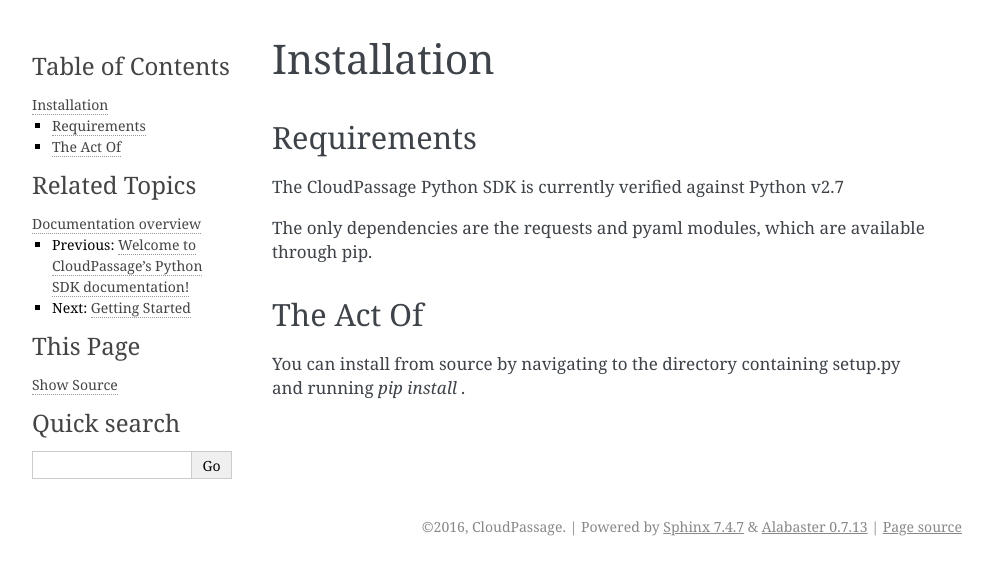
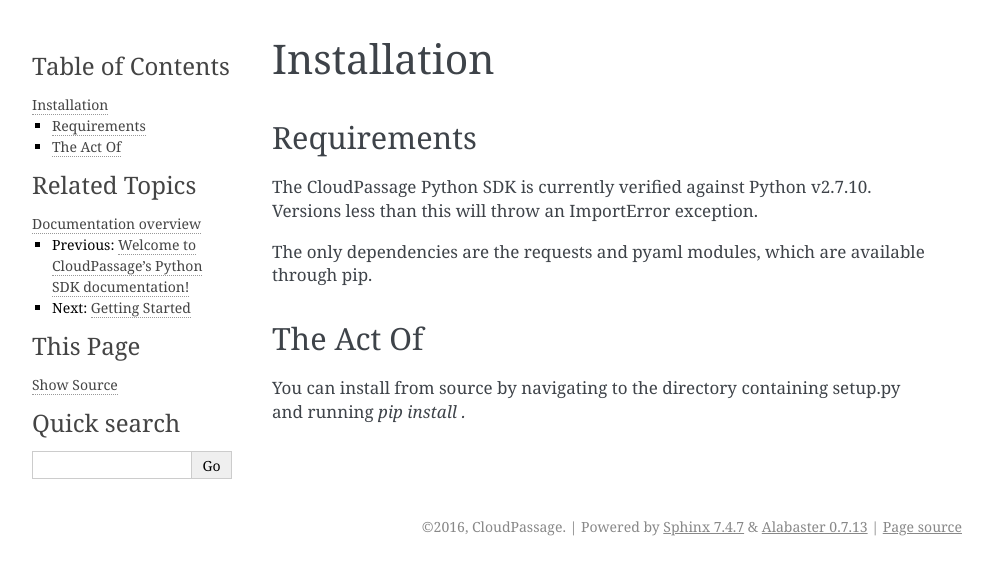
Before and after one commit to szilveszter/cloudpassage-halo-python-sdk, a Sphinx documentation site: the page built from docs/source/installation.rst, in a window 1280 px wide. Shown: the top 575 px of the page, without its empty margins (148-1140 px from the left). Built offline with Sphinx 7.4.7, drawn with Linux system fonts in a browser that asks for light colours.

Commit message:
DOC - Adding specific tested and supported minimum Python version

```diff
--- a/docs/source/installation.rst
+++ b/docs/source/installation.rst
@@ -5,7 +5,8 @@
 
 Requirements
 ------------
-The CloudPassage Python SDK is currently verified against Python v2.7
+The CloudPassage Python SDK is currently verified against Python v2.7.10.  \
+Versions less than this will throw an ImportError exception.
 
 The only dependencies are the requests and pyaml modules, which are available \
 through pip.
```
